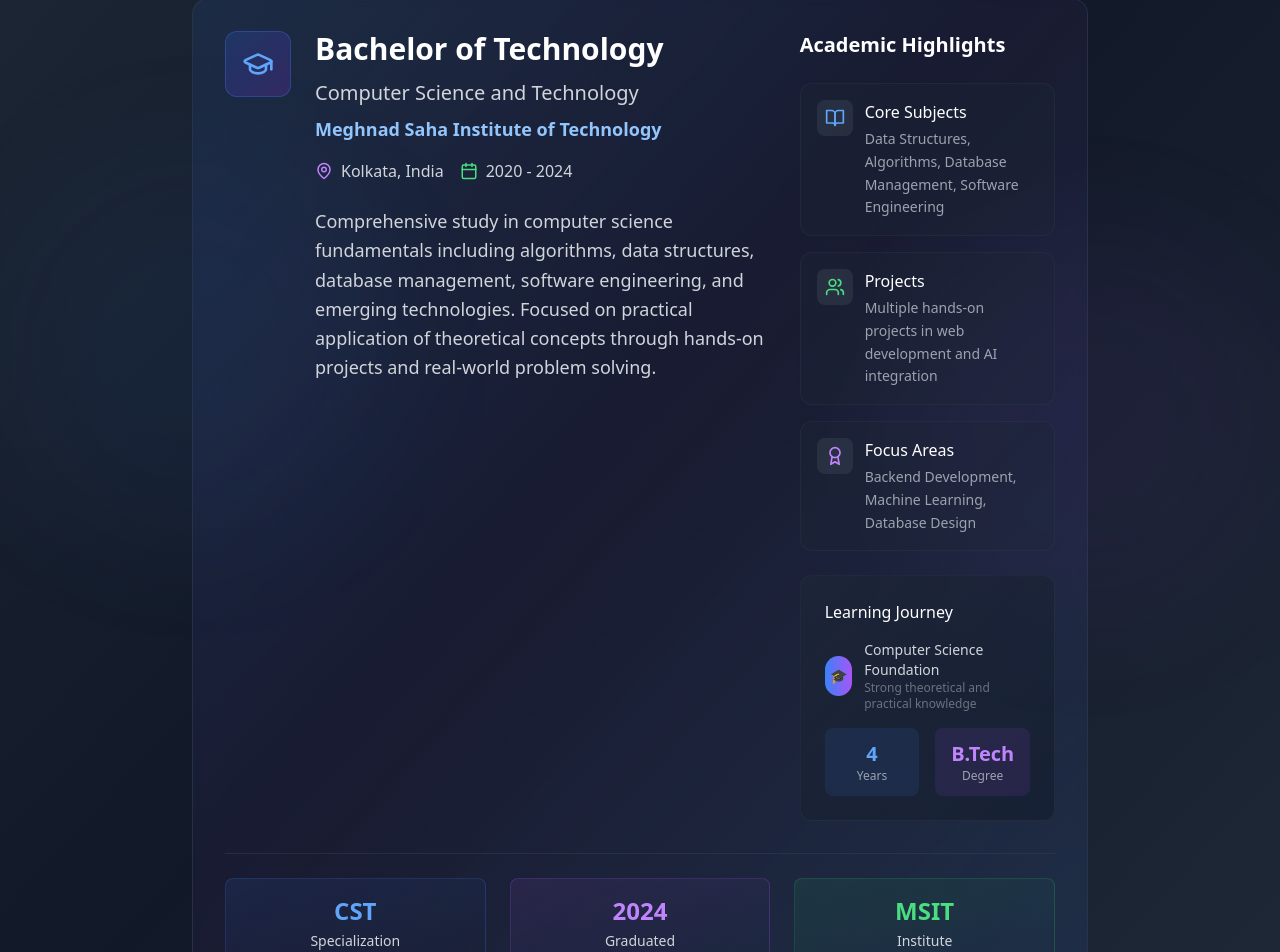
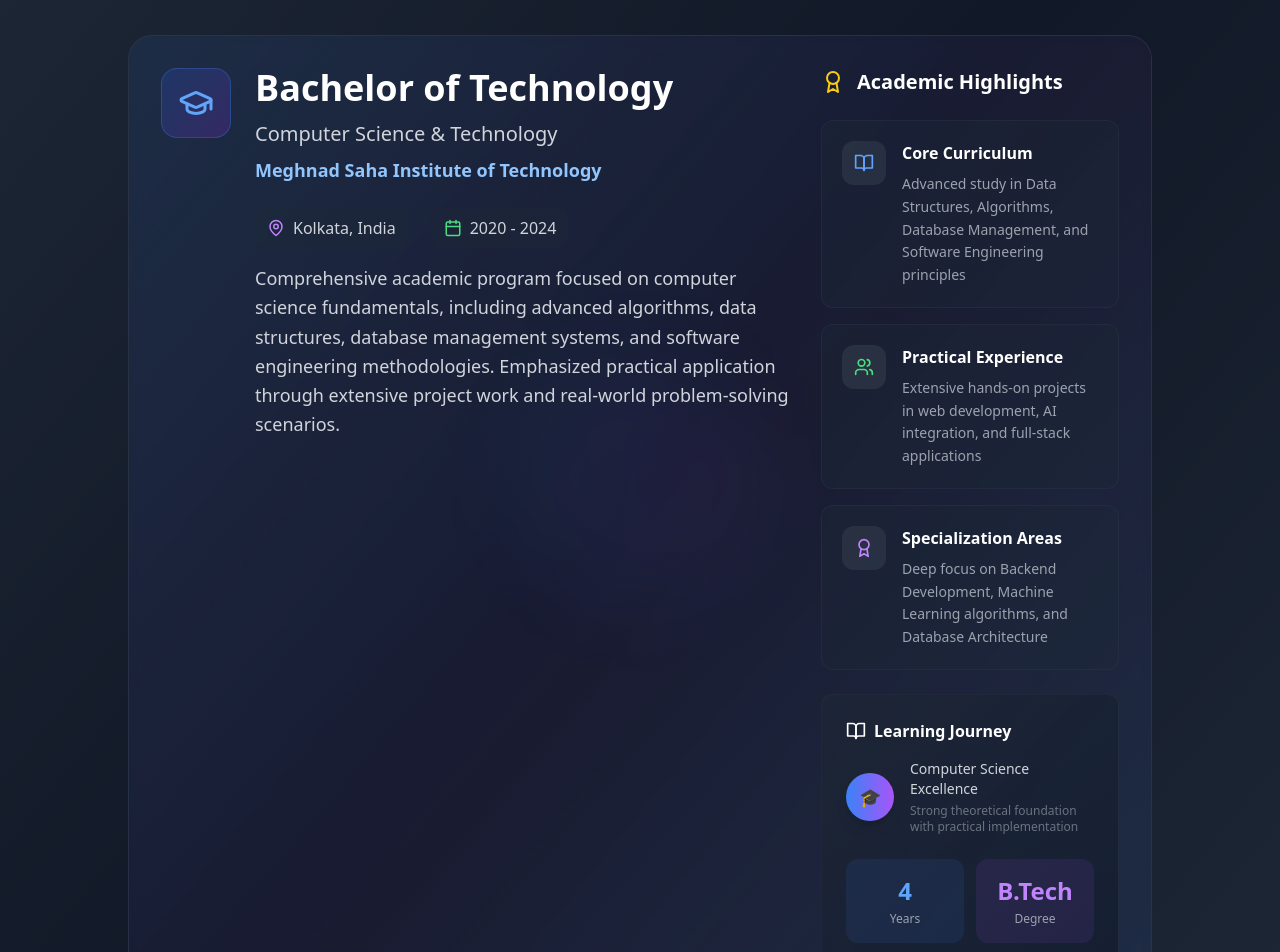
Before and after one commit to Priyankshu-07/ME2, a React (Vite) app: page / in a window 1280 px wide. Shown: the part 1334-2286 px from the top of the page. Built offline with nearby package versions, Linux system fonts and the light colour scheme.

Commit message:
updated the education  section

```diff
--- a/src/components/Education.tsx
+++ b/src/components/Education.tsx
@@ -24,106 +24,134 @@
     return () => observer.disconnect();
   }, []);
 
-  const highlights = [
+  const academicHighlights = [
     {
       icon: <BookOpen className="text-blue-400" size={20} />,
-      title: 'Core Subjects',
-      description: 'Data Structures, Algorithms, Database Management, Software Engineering'
+      title: 'Core Curriculum',
+      description: 'Advanced study in Data Structures, Algorithms, Database Management, and Software Engineering principles'
     },
     {
       icon: <Users className="text-green-400" size={20} />,
-      title: 'Projects',
-      description: 'Multiple hands-on projects in web development and AI integration'
+      title: 'Practical Experience',
+      description: 'Extensive hands-on projects in web development, AI integration, and full-stack applications'
     },
     {
       icon: <Award className="text-purple-400" size={20} />,
-      title: 'Focus Areas',
-      description: 'Backend Development, Machine Learning, Database Design'
+      title: 'Specialization Areas',
+      description: 'Deep focus on Backend Development, Machine Learning algorithms, and Database Architecture'
     }
   ];
 
+  const educationStats = [
+    { label: 'Specialization', value: 'CST', color: 'blue' },
+    { label: 'Graduated', value: '2024', color: 'purple' },
+    { label: 'Institute', value: 'MSIT', color: 'green' }
+  ];
+
+  const getStatColorClasses = (color: string) => {
+    const colorMap = {
+      blue: 'from-blue-500/10 to-transparent border-blue-500/20 text-blue-400',
+      purple: 'from-purple-500/10 to-transparent border-purple-500/20 text-purple-400',
+      green: 'from-green-500/10 to-transparent border-green-500/20 text-green-400'
+    };
+    return colorMap[color as keyof typeof colorMap] || colorMap.blue;
+  };
+
   return (
-    <section id="education" className="py-20 bg-gradient-to-br from-gray-800 via-gray-900 to-gray-800 relative overflow-hidden">
-      {/* Background Elements */}
-      <div className="absolute inset-0">
-        <div className="absolute top-1/3 left-0 w-96 h-96 bg-blue-500/5 rounded-full blur-3xl"></div>
-        <div className="absolute bottom-1/3 right-0 w-96 h-96 bg-purple-500/5 rounded-full blur-3xl"></div>
+    <section
+      id="education"
+      className="py-20 bg-gradient-to-br from-gray-800 via-gray-900 to-gray-800 relative overflow-hidden"
+    >
+      {/* Ambient Background Effects */}
+      <div className="absolute inset-0 pointer-events-none">
+        <div className="absolute top-1/4 -left-20 w-96 h-96 bg-blue-500/8 rounded-full blur-3xl animate-pulse"></div>
+        <div className="absolute bottom-1/4 -right-20 w-96 h-96 bg-purple-500/8 rounded-full blur-3xl animate-pulse delay-1000"></div>
+        <div className="absolute top-1/2 left-1/2 transform -translate-x-1/2 -translate-y-1/2 w-64 h-64 bg-gradient-to-r from-blue-500/5 to-purple-500/5 rounded-full blur-2xl"></div>
       </div>
 
       <div ref={sectionRef} className="relative max-w-7xl mx-auto px-4 sm:px-6 lg:px-8">
-        <div className="text-center mb-16">
-          <div className="inline-flex items-center space-x-2 bg-gradient-to-r from-blue-500/10 to-purple-500/10 backdrop-blur-sm border border-blue-500/20 rounded-full px-6 py-2 mb-6">
+        {/* Section Header */}
+        <header className="text-center mb-16">
+          <div className="inline-flex items-center space-x-2 bg-gradient-to-r from-blue-500/10 to-purple-500/10 backdrop-blur-sm border border-blue-500/20 rounded-full px-6 py-2 mb-6 hover:border-blue-400/40 transition-all duration-300">
             <GraduationCap className="text-blue-400" size={16} />
-            <span className="text-blue-300 text-sm font-medium">Academic Foundation</span>
+            <span className="text-blue-300 text-sm font-medium tracking-wide">Academic Foundation</span>
           </div>
 
-          <h2 className="text-4xl md:text-5xl font-bold text-white mb-6">
-            My <span className="bg-gradient-to-r from-blue-400 to-purple-400 bg-clip-text text-transparent">Education</span>
+          <h2 className="text-4xl md:text-5xl font-bold text-white mb-6 leading-tight">
+            My <span className="bg-gradient-to-r from-blue-400 via-purple-400 to-blue-500 bg-clip-text text-transparent">Education</span>
           </h2>
-          <p className="text-xl text-gray-300 max-w-3xl mx-auto">
-            Strong academic foundation in computer science and technology
+          <p className="text-xl text-gray-300 max-w-3xl mx-auto leading-relaxed">
+            Building a strong foundation in computer science and emerging technologies through comprehensive academic excellence
           </p>
-        </div>
+        </header>
 
-        <div className={`max-w-4xl mx-auto transition-all duration-1000 ${isVisible ? 'opacity-100 translate-y-0' : 'opacity-0 translate-y-10'}`}>
-          <div className="bg-gradient-to-br from-blue-500/10 via-purple-500/5 to-blue-500/10 backdrop-blur-sm border border-gray-700/50 rounded-2xl p-8 hover:border-blue-500/30 transition-all duration-300 hover:transform hover:-translate-y-2 hover:shadow-2xl">
+        {/* Main Education Card */}
+        <div className={`max-w-5xl mx-auto transition-all duration-1000 ease-out ${isVisible ? 'opacity-100 translate-y-0' : 'opacity-0 translate-y-10'}`}>
+          <article className="bg-gradient-to-br from-blue-500/10 via-purple-500/5 to-blue-500/10 backdrop-blur-sm border border-gray-700/50 rounded-3xl p-8 hover:border-blue-500/30 transition-all duration-500 hover:transform hover:-translate-y-2 hover:shadow-2xl hover:shadow-blue-500/10">
             <div className="grid lg:grid-cols-3 gap-8">
-              {/* Main Education Info */}
-              <div className="lg:col-span-2 space-y-6">
-                <div className="flex items-start space-x-6">
-                  <div className="p-4 bg-gradient-to-br from-blue-600/20 to-purple-600/20 rounded-xl border border-blue-500/30">
-                    <GraduationCap className="text-blue-400" size={32} />
+              {/* Primary Education Information */}
+              <div className="lg:col-span-2 space-y-8">
+                <div className="flex flex-col sm:flex-row items-start space-y-6 sm:space-y-0 sm:space-x-6">
+                  <div className="flex-shrink-0 p-4 bg-gradient-to-br from-blue-600/20 to-purple-600/20 rounded-2xl border border-blue-500/30 hover:scale-105 transition-transform duration-300">
+                    <GraduationCap className="text-blue-400" size={36} />
                   </div>
-                  <div className="flex-1">
-                    <h3 className="text-2xl md:text-3xl font-bold text-white mb-3">
-                      Bachelor of Technology
-                    </h3>
-                    <p className="text-xl text-gray-300 mb-2">
-                      Computer Science and Technology
-                    </p>
-                    <p className="text-lg text-blue-300 font-semibold mb-4">
-                      Meghnad Saha Institute of Technology
-                    </p>
 
-                    <div className="flex flex-wrap items-center gap-4 text-gray-300 mb-6">
-                      <div className="flex items-center space-x-2">
+                  <div className="flex-1 space-y-4">
+                    <div>
+                      <h3 className="text-3xl md:text-4xl font-bold text-white mb-3 leading-tight">
+                        Bachelor of Technology
+                      </h3>
+                      <p className="text-xl text-gray-300 mb-2 font-medium">
+                        Computer Science & Technology
+                      </p>
+                      <p className="text-lg text-blue-300 font-semibold mb-6">
+                        Meghnad Saha Institute of Technology
+                      </p>
+                    </div>
+
+                    <div className="flex flex-wrap items-center gap-6 text-gray-300 mb-6">
+                      <div className="flex items-center space-x-2 bg-gray-800/30 rounded-lg px-3 py-2">
                         <MapPin size={18} className="text-purple-400" />
-                        <span>Kolkata, India</span>
+                        <span className="font-medium">Kolkata, India</span>
                       </div>
-                      <div className="flex items-center space-x-2">
+                      <div className="flex items-center space-x-2 bg-gray-800/30 rounded-lg px-3 py-2">
                         <Calendar size={18} className="text-green-400" />
-                        <span>2020 - 2024</span>
+                        <span className="font-medium">2020 - 2024</span>
                       </div>
                     </div>
 
                     <p className="text-gray-300 leading-relaxed text-lg">
-                      Comprehensive study in computer science fundamentals including algorithms, data structures,
-                      database management, software engineering, and emerging technologies. Focused on practical
-                      application of theoretical concepts through hands-on projects and real-world problem solving.
+                      Comprehensive academic program focused on computer science fundamentals, including advanced algorithms,
+                      data structures, database management systems, and software engineering methodologies. Emphasized practical
+                      application through extensive project work and real-world problem-solving scenarios.
                     </p>
                   </div>
                 </div>
               </div>
 
-              {/* Academic Highlights */}
-              <div className="space-y-6">
-                <h4 className="text-xl font-semibold text-white mb-4">Academic Highlights</h4>
+              {/* Academic Highlights Sidebar */}
+              <aside className="space-y-6">
+                <h4 className="text-xl font-semibold text-white mb-6 flex items-center">
+                  <Award className="mr-3 text-yellow-400" size={24} />
+                  Academic Highlights
+                </h4>
+
                 <div className="space-y-4">
-                  {highlights.map((highlight, index) => (
+                  {academicHighlights.map((highlight, index) => (
                     <div
                       key={index}
-                      className="group p-4 bg-gray-800/30 rounded-xl border border-gray-700/30 hover:border-gray-600/50 transition-all duration-300 hover:transform hover:-translate-y-1"
+                      className={`group p-5 bg-gray-800/40 rounded-xl border border-gray-700/30 hover:border-gray-600/50 hover:bg-gray-800/60 transition-all duration-300 hover:transform hover:-translate-y-1 ${isVisible ? 'animate-fade-in-up' : ''}`}
                       style={{ animationDelay: `${index * 200}ms` }}
                     >
-                      <div className="flex items-start space-x-3">
-                        <div className="p-2 bg-gray-700/50 rounded-lg group-hover:scale-110 transition-transform duration-300">
+                      <div className="flex items-start space-x-4">
+                        <div className="flex-shrink-0 p-3 bg-gray-700/50 rounded-xl group-hover:scale-110 group-hover:bg-gray-600/50 transition-all duration-300">
                           {highlight.icon}
                         </div>
-                        <div>
-                          <h5 className="text-white font-medium mb-1 group-hover:text-blue-300 transition-colors">
+                        <div className="flex-1">
+                          <h5 className="text-white font-semibold mb-2 group-hover:text-blue-300 transition-colors">
                             {highlight.title}
                           </h5>
-                          <p className="text-gray-400 text-sm leading-relaxed">
+                          <p className="text-gray-400 text-sm leading-relaxed group-hover:text-gray-300 transition-colors">
                             {highlight.description}
                           </p>
                         </div>
@@ -132,55 +160,81 @@
                   ))}
                 </div>
 
-                {/* Interactive Learning Path */}
-                <div className="bg-gradient-to-br from-gray-800/50 to-gray-900/50 rounded-xl p-6 border border-gray-700/30 hover:border-blue-500/30 transition-all duration-300 group">
-                  <h5 className="text-white font-medium mb-4 group-hover:text-blue-300 transition-colors">Learning Journey</h5>
-                  <div className="space-y-4">
-                    <div className="flex items-center space-x-3">
-                      <div className="w-10 h-10 bg-gradient-to-r from-blue-500 to-purple-500 rounded-full flex items-center justify-center group-hover:scale-110 transition-transform">
-                        <span className="text-white text-sm">🎓</span>
+                {/* Learning Journey Card */}
+                <div className="bg-gradient-to-br from-gray-800/60 to-gray-900/60 rounded-xl p-6 border border-gray-700/30 hover:border-blue-500/30 transition-all duration-300 group">
+                  <h5 className="text-white font-semibold mb-4 group-hover:text-blue-300 transition-colors flex items-center">
+                    <BookOpen className="mr-2" size={20} />
+                    Learning Journey
+                  </h5>
+
+                  <div className="space-y-6">
+                    <div className="flex items-center space-x-4">
+                      <div className="w-12 h-12 bg-gradient-to-r from-blue-500 to-purple-500 rounded-full flex items-center justify-center group-hover:scale-110 transition-transform shadow-lg">
+                        <span className="text-white text-lg">🎓</span>
                       </div>
-                      <div>
-                        <div className="text-sm text-gray-300 group-hover:text-white transition-colors">Computer Science Foundation</div>
-                        <div className="text-xs text-gray-500">Strong theoretical and practical knowledge</div>
+                      <div className="flex-1">
+                        <div className="text-sm font-medium text-gray-300 group-hover:text-white transition-colors">
+                          Computer Science Excellence
+                        </div>
+                        <div className="text-xs text-gray-500 mt-1">
+                          Strong theoretical foundation with practical implementation
+                        </div>
                       </div>
                     </div>
 
-                    <div className="grid grid-cols-2 gap-4 mt-4">
-                      <div className="text-center p-3 bg-blue-500/10 rounded-lg hover:bg-blue-500/20 transition-colors cursor-pointer">
-                        <div className="text-xl font-bold text-blue-400">4</div>
-                        <div className="text-xs text-gray-400">Years</div>
+                    <div className="grid grid-cols-2 gap-3">
+                      <div className="text-center p-4 bg-blue-500/10 rounded-xl hover:bg-blue-500/20 transition-all duration-300 cursor-pointer transform hover:scale-105">
+                        <div className="text-2xl font-bold text-blue-400">4</div>
+                        <div className="text-xs text-gray-400 mt-1">Years</div>
                       </div>
-                      <div className="text-center p-3 bg-purple-500/10 rounded-lg hover:bg-purple-500/20 transition-colors cursor-pointer">
-                        <div className="text-xl font-bold text-purple-400">B.Tech</div>
-                        <div className="text-xs text-gray-400">Degree</div>
+                      <div className="text-center p-4 bg-purple-500/10 rounded-xl hover:bg-purple-500/20 transition-all duration-300 cursor-pointer transform hover:scale-105">
+                        <div className="text-2xl font-bold text-purple-400">B.Tech</div>
+                        <div className="text-xs text-gray-400 mt-1">Degree</div>
                       </div>
                     </div>
                   </div>
                 </div>
-              </div>
+              </aside>
             </div>
 
-            {/* Additional Info */}
-            <div className="mt-8 pt-6 border-t border-gray-700/50">
+            {/* Education Statistics Footer */}
+            <footer className="mt-10 pt-8 border-t border-gray-700/50">
               <div className="grid md:grid-cols-3 gap-6">
-                <div className="text-center p-4 bg-gradient-to-br from-blue-500/10 to-transparent rounded-lg border border-blue-500/20">
-                  <div className="text-2xl font-bold text-blue-400 mb-1">CST</div>
-                  <div className="text-sm text-gray-300">Specialization</div>
-                </div>
-                <div className="text-center p-4 bg-gradient-to-br from-purple-500/10 to-transparent rounded-lg border border-purple-500/20">
-                  <div className="text-2xl font-bold text-purple-400 mb-1">2024</div>
-                  <div className="text-sm text-gray-300">Graduated</div>
-                </div>
-                <div className="text-center p-4 bg-gradient-to-br from-green-500/10 to-transparent rounded-lg border border-green-500/20">
-                  <div className="text-2xl font-bold text-green-400 mb-1">MSIT</div>
-                  <div className="text-sm text-gray-300">Institute</div>
-                </div>
+                {educationStats.map((stat, index) => (
+                  <div
+                    key={index}
+                    className={`text-center p-6 bg-gradient-to-br ${getStatColorClasses(stat.color)} rounded-xl border hover:scale-105 transition-all duration-300 cursor-pointer group`}
+                  >
+                    <div className={`text-3xl font-bold mb-2 group-hover:scale-110 transition-transform`}>
+                      {stat.value}
+                    </div>
+                    <div className="text-sm text-gray-300 font-medium tracking-wide">
+                      {stat.label}
+                    </div>
+                  </div>
+                ))}
               </div>
-            </div>
-          </div>
+            </footer>
+          </article>
         </div>
       </div>
+
+      <style jsx>{`
+        @keyframes fade-in-up {
+          from {
+            opacity: 0;
+            transform: translateY(20px);
+          }
+          to {
+            opacity: 1;
+            transform: translateY(0);
+          }
+        }
+
+        .animate-fade-in-up {
+          animation: fade-in-up 0.6s ease-out forwards;
+        }
+      `}</style>
     </section>
   );
 };
```
